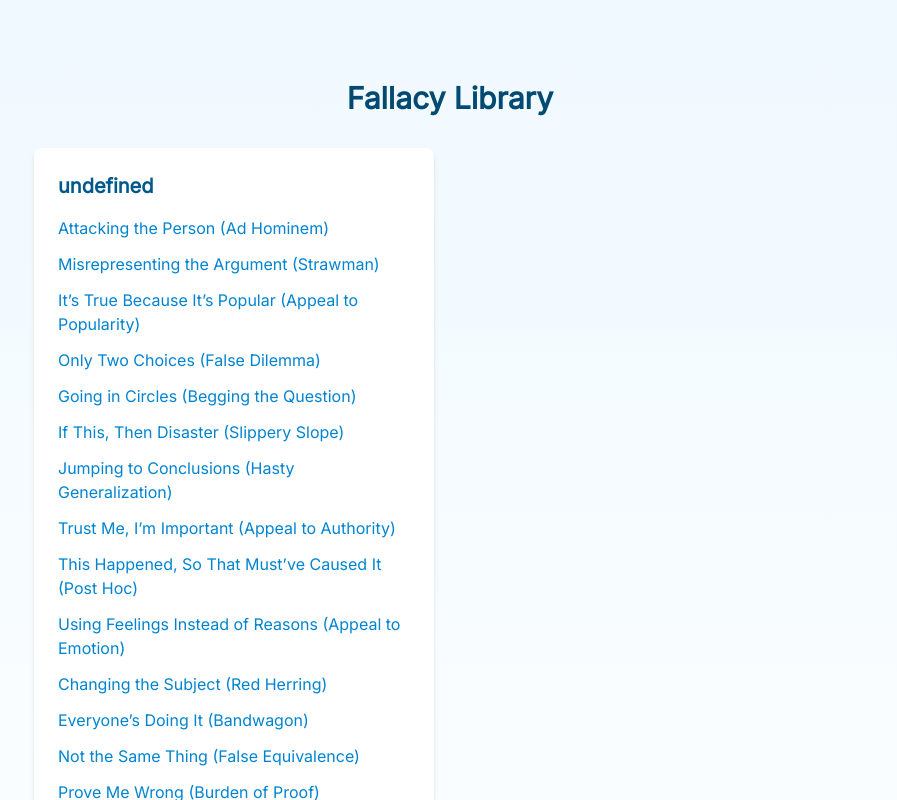
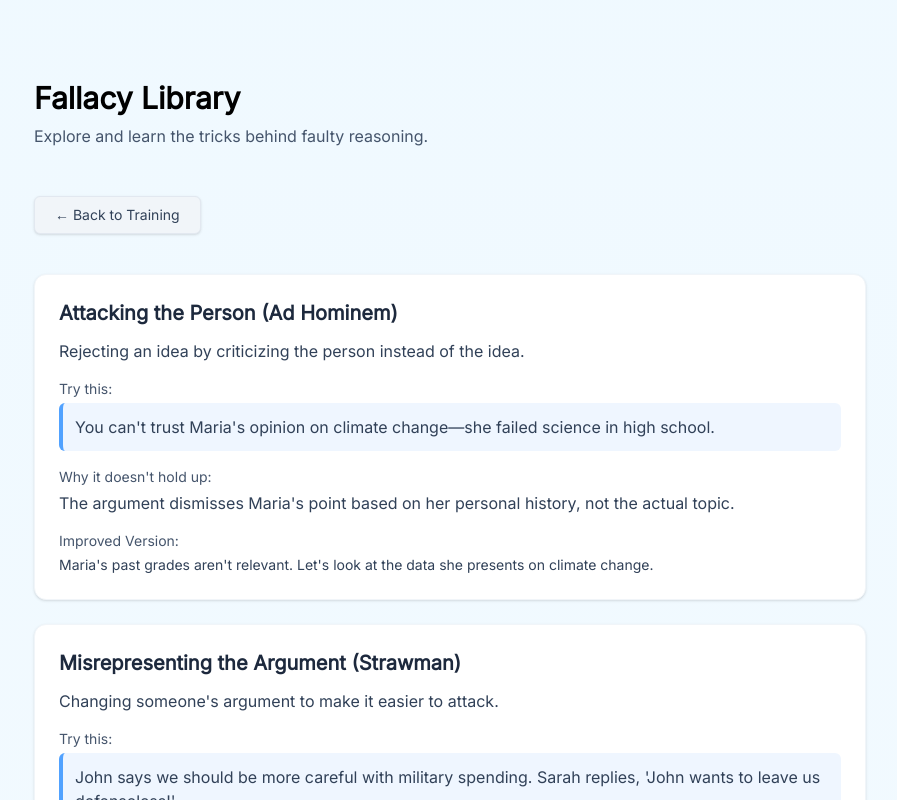
Before and after one commit to skyfortress/logic, a Next.js app: page /en/fallacies in a window 1280 px wide. Shown: the top 800 px of the page, without its empty margins (190-1087 px from the left). Built offline with nearby package versions, Linux system fonts and the light colour scheme.

Commit message:
feat: Refactor FallaciesPage to display detailed fallacy information and improve layout

```diff
--- a/src/pages/[lang]/fallacies/index.tsx
+++ b/src/pages/[lang]/fallacies/index.tsx
@@ -5,12 +5,14 @@ import { getDictionary } from '@/i18n/dictionary';
 import Link from 'next/link';
 import fs from 'fs';
 import path from 'path';
+import Button from '@/components/Button';
 
 interface FallacyEntry {
-  id: string;
   name: string;
   description: string;
-  category: string;
+  explanation: string;
+  example: string;
+  correctedExample: string;
 }
 
 export const getServerSideProps: GetServerSideProps = async ({ params }) => {
@@ -39,18 +41,6 @@ export default function FallaciesPage({
   dictionary: Awaited<ReturnType<typeof getDictionary>>
   fallacies: FallacyEntry[];
 }) {
-  // Organize fallacies by category
-  const categories = fallacies.reduce((acc, fallacy) => {
-    if (!acc[fallacy.category]) {
-      acc[fallacy.category] = [];
-    }
-    acc[fallacy.category].push(fallacy);
-    return acc;
-  }, {} as Record<string, FallacyEntry[]>);
-
-  console.log(dictionary)
-
-
   return (
     <>
       <Head>
@@ -59,33 +49,49 @@ export default function FallaciesPage({
       </Head>
 
       <div className="container mx-auto px-4 py-8">
-        <h1 className="text-3xl font-bold mb-8 text-center text-sky-900">
-          {dictionary.fallaciesList.title}
-        </h1>
+         <header className="mb-10">
+            <h1 className="text-3xl font-bold mb-2">{dictionary.fallaciesList.title}</h1>
+            <p className="text-slate-600">{dictionary.fallaciesList.description}</p>
+            <div className="mt-12 text-center">
+            <Link href={`/${lang}`}>
+              <Button variant="secondary" size="md">
+                ← {dictionary.masteryDashboard.backToTraining}
+              </Button>
+            </Link>
+        </div>
+        </header>
+        <div className="space-y-6">
+            {fallacies.map((fallacy, index) => (
+            <div key={index} className="bg-white rounded-xl shadow-sm border border-slate-100 p-6">
+                <h2 className="text-xl font-semibold text-slate-800 mb-3">{fallacy.name}</h2>
 
-        <div className="grid grid-cols-1 md:grid-cols-2 gap-8">
-          {Object.entries(categories).map(([category, categoryFallacies]) => (
-            <div key={category} className="bg-white rounded-lg shadow-md p-6">
-              <h2 className="text-xl font-semibold mb-4 text-sky-800">
-                {category}
-              </h2>
+                <div className="mb-4">
+                <p className="text-slate-700">{fallacy.description}</p>
+                </div>
 
-              <ul className="space-y-3">
-                {categoryFallacies.map((fallacy) => (
-                  <li key={fallacy.id}>
-                    <Link href={`/${lang}/fallacies/${fallacy.id}`} className="text-sky-600 hover:text-sky-800 hover:underline">
-                      {fallacy.name}
-                    </Link>
-                  </li>
-                ))}
-              </ul>
+                <div className="mb-4">
+                <h3 className="text-sm font-medium text-slate-600 mb-1">{dictionary.fallaciesList.example}</h3>
+                <p className="text-slate-700 bg-blue-50 p-3 rounded-md border-l-4 border-blue-400">{fallacy.example}</p>
+                </div>
+
+                <div className="mb-4">
+                <h3 className="text-sm font-medium text-slate-600 mb-1">{dictionary.fallaciesList.explanation}</h3>
+                <p className="text-slate-700">{fallacy.explanation}</p>
+                </div>
+
+                <div>
+                <h3 className="text-sm font-medium text-slate-600 mb-1">{dictionary.correctedArgument}</h3>
+                <p className="text-slate-700 text-sm">{fallacy.correctedExample}</p>
+                </div>
             </div>
-          ))}
+            ))}
         </div>
 
         <div className="mt-12 text-center">
-          <Link href={`/${lang}`} className="inline-flex items-center px-4 py-2 border border-sky-600 text-sky-600 rounded-md hover:bg-sky-50">
-            ← {dictionary.backToTrainer}
+          <Link href={`/${lang}`}>
+              <Button variant="secondary" size="md">
+                ← {dictionary.masteryDashboard.backToTraining}
+              </Button>
           </Link>
         </div>
       </div>
```
